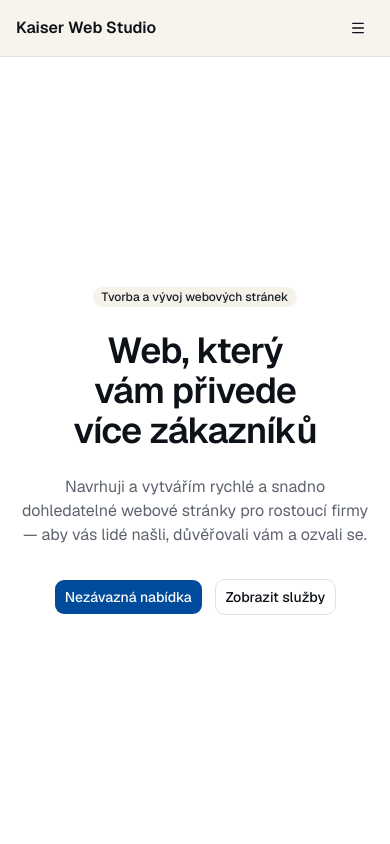
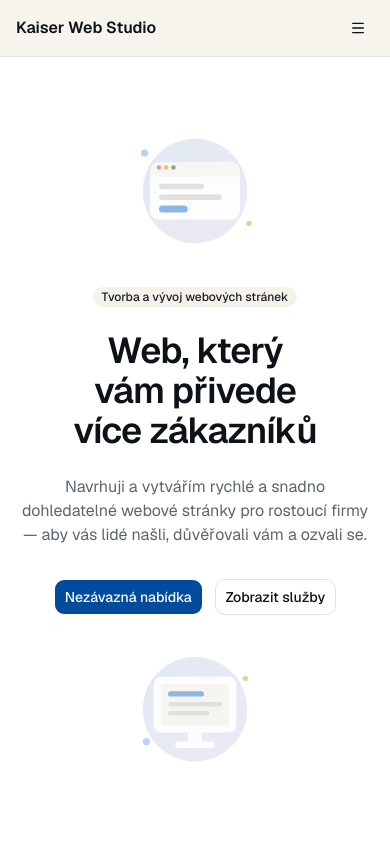
Before and after one commit to Tomas-Kaiser/kaiserwebstudio, a Next.js app: page /cs in a window 390 px wide. Shown: the top 844 px of the page. Built offline with nearby package versions, Linux system fonts and the light colour scheme.

Commit message:
Add decorative SVG accents to mobile hero section

```diff
--- a/src/app/[locale]/page.tsx
+++ b/src/app/[locale]/page.tsx
@@ -33,6 +33,103 @@ type ProcessStep = {
   description: string;
 };
 
+function MobileHeroAccent({ className }: { className?: string }) {
+  return (
+    <svg
+      viewBox="0 0 160 120"
+      aria-hidden="true"
+      className={cn("pointer-events-none", className)}
+    >
+      <defs>
+        <linearGradient
+          id="mobileHeroBlob"
+          x1="0"
+          y1="0"
+          x2="1"
+          y2="1"
+        >
+          <stop offset="0%" stopColor="#004b9b" />
+          <stop offset="100%" stopColor="#6c44a4" />
+        </linearGradient>
+      </defs>
+
+      <circle cx="80" cy="60" r="58" fill="url(#mobileHeroBlob)" opacity="0.12" />
+
+      <circle cx="24" cy="18" r="4" fill="#8fb4e6" opacity="0.6" />
+      <circle cx="140" cy="96" r="3" fill="#ccac16" opacity="0.5" />
+
+      <rect
+        x="30"
+        y="28"
+        width="100"
+        height="64"
+        rx="10"
+        fill="#ffffff"
+        opacity="0.9"
+      />
+      <path
+        d="M30 38a10 10 0 0 1 10-10h80a10 10 0 0 1 10 10v6H30z"
+        fill="#f6f5f2"
+        opacity="0.9"
+      />
+      <circle cx="40" cy="34" r="2.5" fill="#e0574f" opacity="0.6" />
+      <circle cx="48" cy="34" r="2.5" fill="#ccac16" opacity="0.6" />
+      <circle cx="56" cy="34" r="2.5" fill="#094024" opacity="0.45" />
+
+      <rect x="40" y="52" width="50" height="6" rx="3" fill="#e2e0da" />
+      <rect x="40" y="64" width="70" height="6" rx="3" fill="#e2e0da" />
+      <rect x="40" y="76" width="32" height="8" rx="4" fill="#8fb4e6" />
+    </svg>
+  );
+}
+
+function MobileComputerAccent({ className }: { className?: string }) {
+  return (
+    <svg
+      viewBox="0 0 160 120"
+      aria-hidden="true"
+      className={cn("pointer-events-none", className)}
+    >
+      <defs>
+        <linearGradient
+          id="mobileComputerBlob"
+          x1="0"
+          y1="0"
+          x2="1"
+          y2="1"
+        >
+          <stop offset="0%" stopColor="#004b9b" />
+          <stop offset="100%" stopColor="#6c44a4" />
+        </linearGradient>
+      </defs>
+
+      <circle cx="80" cy="58" r="58" fill="url(#mobileComputerBlob)" opacity="0.12" />
+
+      <circle cx="26" cy="94" r="4" fill="#8fb4e6" opacity="0.6" />
+      <circle cx="136" cy="24" r="3" fill="#ccac16" opacity="0.5" />
+
+      {/* monitor */}
+      <rect
+        x="34"
+        y="22"
+        width="92"
+        height="62"
+        rx="8"
+        fill="#ffffff"
+        opacity="0.9"
+      />
+      <rect x="42" y="30" width="76" height="46" rx="4" fill="#f6f5f2" />
+      <rect x="50" y="38" width="40" height="6" rx="3" fill="#8fb4e6" />
+      <rect x="50" y="50" width="60" height="5" rx="2.5" fill="#e2e0da" />
+      <rect x="50" y="60" width="46" height="5" rx="2.5" fill="#e2e0da" />
+
+      {/* stand */}
+      <rect x="72" y="84" width="16" height="10" rx="2" fill="#ffffff" opacity="0.9" />
+      <rect x="58" y="94" width="44" height="7" rx="3.5" fill="#ffffff" opacity="0.9" />
+    </svg>
+  );
+}
+
 function getInitials(name: string) {
   return name
     .split(" ")
@@ -64,6 +161,8 @@ export default function Home() {
           className="hidden sm:order-2 sm:block sm:w-[480px] sm:max-w-none sm:shrink-0 lg:w-full lg:max-w-2xl lg:min-w-0 lg:shrink lg:flex-1"
         />
 
+        <MobileHeroAccent className="h-28 w-36 sm:hidden" />
+
         <div className="flex flex-col items-center gap-6 text-center sm:order-1 sm:max-w-md sm:shrink-0 sm:translate-x-[40px] sm:items-start sm:text-left lg:translate-x-[100px]">
           <Badge variant="secondary">{t("eyebrow")}</Badge>
 
@@ -89,6 +188,8 @@ export default function Home() {
             </Button>
           </div>
         </div>
+
+        <MobileComputerAccent className="h-28 w-36 sm:hidden" />
       </section>
 
       <section className="bg-muted/30 px-4 py-20">
```
